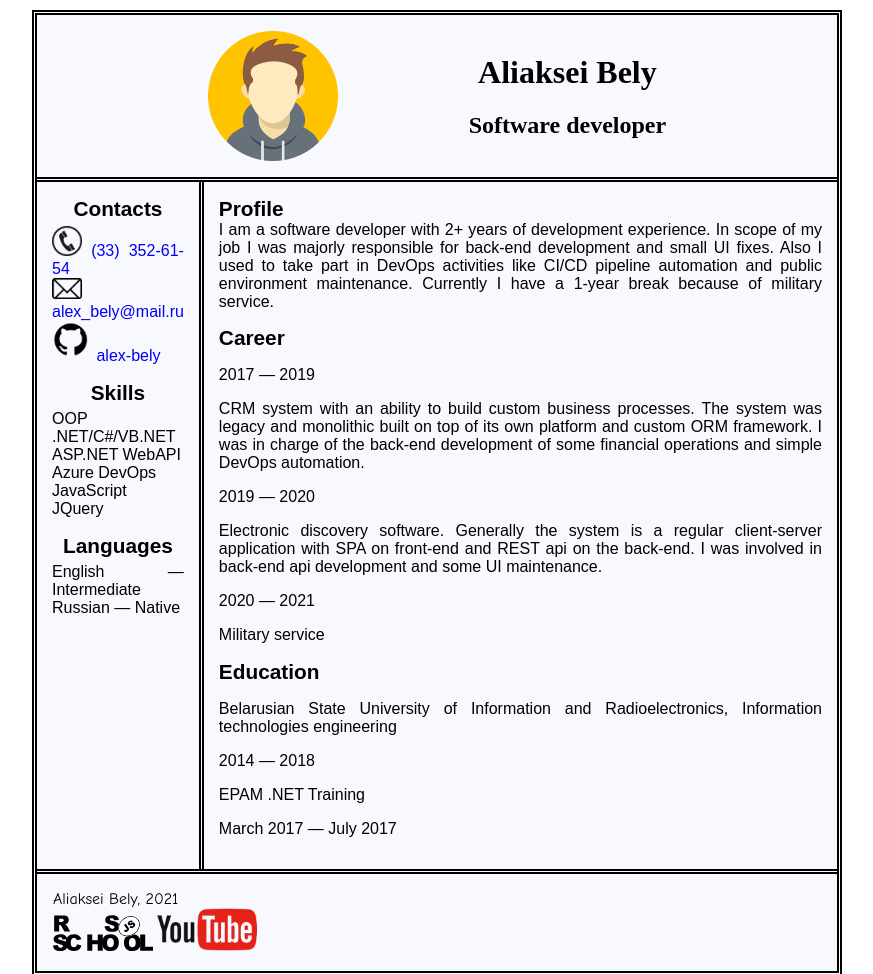
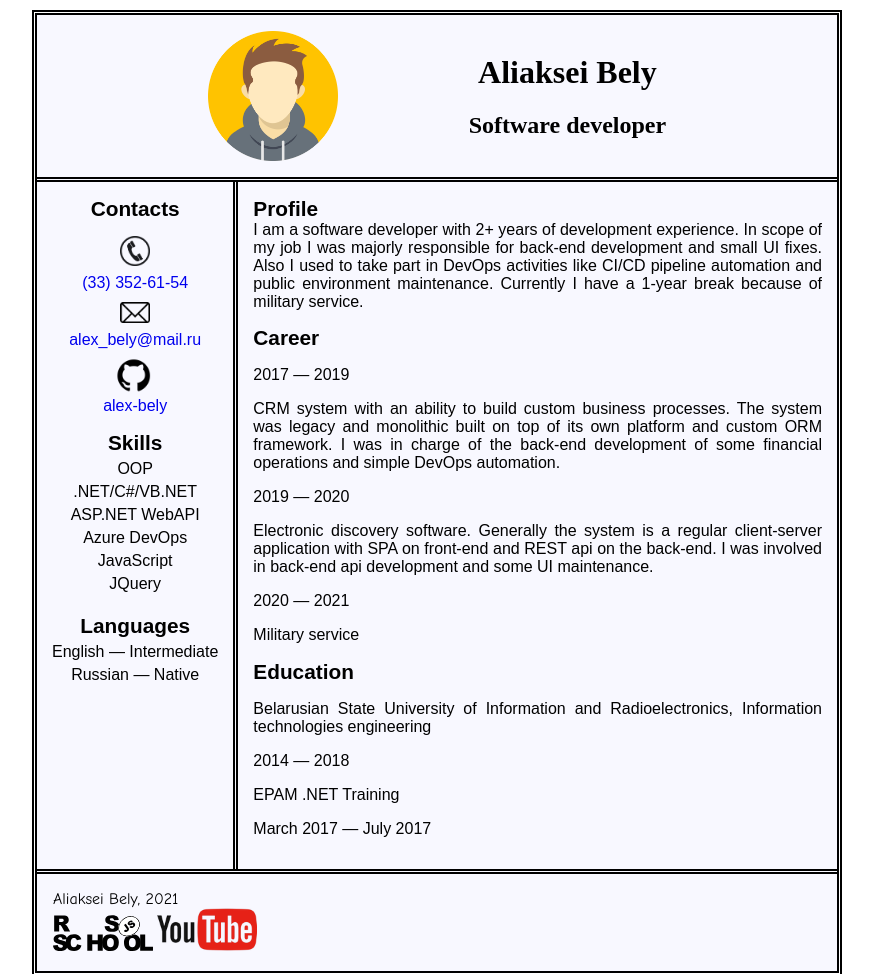
Before and after one commit to alex-bely/rsschool-cv, a plain HTML site: page index.html in a window 1280 px wide. Shown: the top 974 px of the page, without its empty margins (203-1076 px from the left). Drawn offline with Linux system fonts and the light colour scheme.

Commit message:
feat: add css to aside content

```diff
--- a/index.html
+++ b/index.html
@@ -21,7 +21,7 @@
       <aside>
         <section>
           <header>Contacts</header>
-          <ul>
+          <ul class="contacts-list">
             <li>
               <img src="phone.png" alt="phone" width="30px" />
               <a href="tel:+375333526154">(33) 352-61-54</a>
@@ -31,14 +31,14 @@
               <a href="mailto:alex_bely@mail.ru">alex_bely@mail.ru</a>
             </li>
             <li>
-              <img src="github.logo.png" alt="github" width="40px" />
+              <img class="github-logo" src="github.logo.png" alt="github" width="40px" />
               <a href="https://github.com/alex-bely" target="_blank">alex-bely</a>
             </li>
           </ul>
         </section>
         <section>
           <header>Skills</header>
-          <ul>
+          <ul class="skills-list">
             <li>OOP</li>
             <li>.NET/C#/VB.NET</li>
             <li>ASP.NET WebAPI</li>
@@ -49,7 +49,7 @@
         </section>
         <section>
           <header>Languages</header>
-          <ul>
+          <ul class="languages-list">
             <li>English — Intermediate</li>
             <li>Russian — Native</li>
           </ul>
--- a/styles.css
+++ b/styles.css
@@ -82,3 +82,27 @@ aside section > header {
 }
 
 /* Aside content*/
+
+.contacts-list > li,
+.languages-list > li,
+.skills-list {
+  display: flex;
+  flex-direction: column;
+  align-items: center;
+  white-space: nowrap;
+}
+
+.contacts-list img {
+  margin-top: 10px;
+  margin-bottom: 8px;
+}
+
+.contacts-list li:last-child img {
+  margin-top: 8px;
+  margin-bottom: 0;
+}
+
+.skills-list > li,
+.languages-list > li {
+  margin-bottom: 5px;
+}
```
